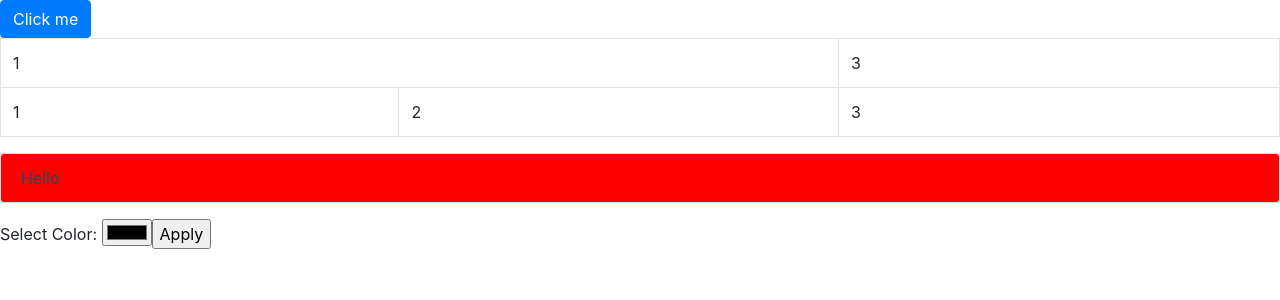
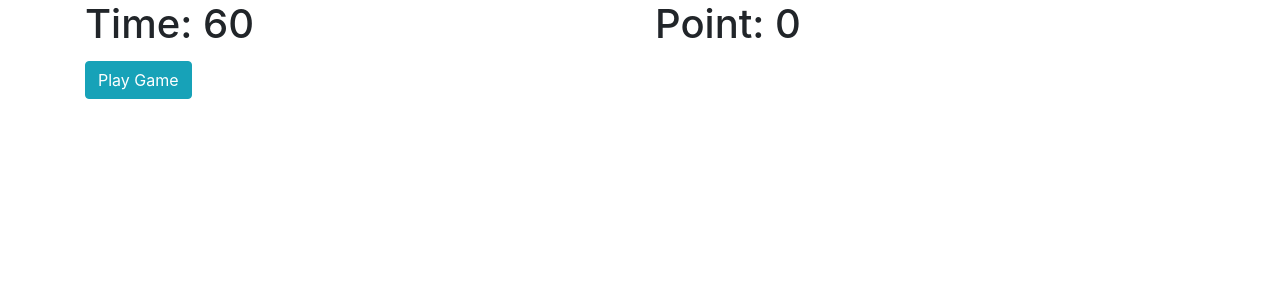
Before and after one commit to taitamfc/C0422-M4, an Angular app: page / in a window 1280 px wide. Shown: the top 300 px of the page. Built offline with nearby package versions, Linux system fonts and the light colour scheme.

Commit message:
app game

```diff
--- /dev/null
+++ b/src/app/app-numbers/app-numbers.component.html
@@ -0,0 +1,35 @@
+
+<div class="container">
+    <div class="row">
+        <div class="col-lg-6"><h1> Time: {{ timeleft }}</h1></div>
+        <div class="col-lg-6"><h1> Point: {{ point }}</h1></div>
+    </div>
+
+    <div class="row" [ngStyle]="{
+        'marginTop': '5px'
+    }">
+        <div class="col-lg-12">
+            <input class="btn btn-info" *ngIf="!isPlayingGame" type="button" value="Play Game" (click)="playGame()">
+            <input class="btn btn-danger" *ngIf="isPlayingGame" type="button" value="Stop" (click)="stopGame()">
+        </div>
+    </div>
+    <div class="row"
+    *ngIf="isPlayingGame"
+    [ngStyle]="{
+        'marginTop': '5px'
+    }">
+        <div class="col-lg-1"
+            [ngStyle]="{
+                'marginBottom': '5px'
+            }"
+            *ngFor="let number of numbers ">
+            <input type="button" [value]="number"
+            class="btn btn-info btn-block"
+            [ngClass]="{
+                'btn-danger' : number <= point
+            }"
+            (click)="play(number)"
+            >
+        </div>
+    </div>
+</div>
--- /dev/null
+++ b/src/app/app-numbers/app-numbers.component.ts
@@ -0,0 +1,70 @@
+import { Component, OnInit, OnChanges } from '@angular/core';
+
+@Component({
+  selector: 'app-app-numbers',
+  templateUrl: './app-numbers.component.html',
+  styleUrls: ['./app-numbers.component.css']
+})
+export class AppNumbersComponent implements OnInit, OnChanges {
+
+  isPlayingGame:boolean = false;
+  numbers:number[] = [];
+  point:number = 0;
+  next:number = 1;
+  timeleft:number = 60;
+
+  constructor() { }
+
+  ngOnInit(): void {
+    for( let i = 1; i <= 100; i++ ){
+      this.numbers.push(i)
+    }
+    //xao tron mang
+    this.numbers = this.shuffle(this.numbers);
+  }
+
+  ngOnChanges(): void {
+    console.log('ngOnChanges');
+  }
+
+  playGame():void {
+    this.isPlayingGame = true;
+  }
+
+  stopGame():void {
+    this.isPlayingGame = false;
+  }
+
+  play(number:number):void {
+    if( number == this.next ){
+      //tang next
+      this.next++;
+      //cong diem
+      this.point++;
+      //xao tron
+      //xao tron mang
+      this.numbers = this.shuffle(this.numbers);
+    }else{
+      alert('Game Over !')
+    }
+  }
+
+  shuffle(array:any) {
+    let currentIndex = array.length,  randomIndex;
+
+    // While there remain elements to shuffle.
+    while (currentIndex != 0) {
+
+      // Pick a remaining element.
+      randomIndex = Math.floor(Math.random() * currentIndex);
+      currentIndex--;
+
+      // And swap it with the current element.
+      [array[currentIndex], array[randomIndex]] = [
+        array[randomIndex], array[currentIndex]];
+    }
+
+    return array;
+  }
+
+}
--- a/src/app/app.component.html
+++ b/src/app/app.component.html
@@ -9,4 +9,6 @@
 
 <input type="text" [(ngModel)]="name"> -->
 
-<app-b-property></app-b-property>
+<!-- <app-b-property></app-b-property> -->
+
+<app-app-numbers></app-app-numbers>
--- a/src/app/app.module.ts
+++ b/src/app/app.module.ts
@@ -3,11 +3,13 @@ import { BrowserModule } from '@angular/platform-browser';
 import { FormsModule } from '@angular/forms';
 import { AppComponent } from './app.component';
 import { BPropertyComponent } from './b-property/b-property.component';
+import { AppNumbersComponent } from './app-numbers/app-numbers.component';
 
 @NgModule({
   declarations: [
     AppComponent,
-    BPropertyComponent
+    BPropertyComponent,
+    AppNumbersComponent
   ],
   imports: [
     BrowserModule,
--- a/src/app/b-property/b-property.component.html
+++ b/src/app/b-property/b-property.component.html
@@ -16,7 +16,9 @@
 </table>
 
 
-<div class="alert alert-info"
+<div [ngStyle]="{
+    'fontSize': '50px'
+}" class="alert alert-info"
     [style.backgroundColor]="color"
 > Hello </div>
 
```
Also changed, not shown: src/app/app-numbers/app-numbers.component.css (added), 1 other file (tests, documents, lock files or other folders).
